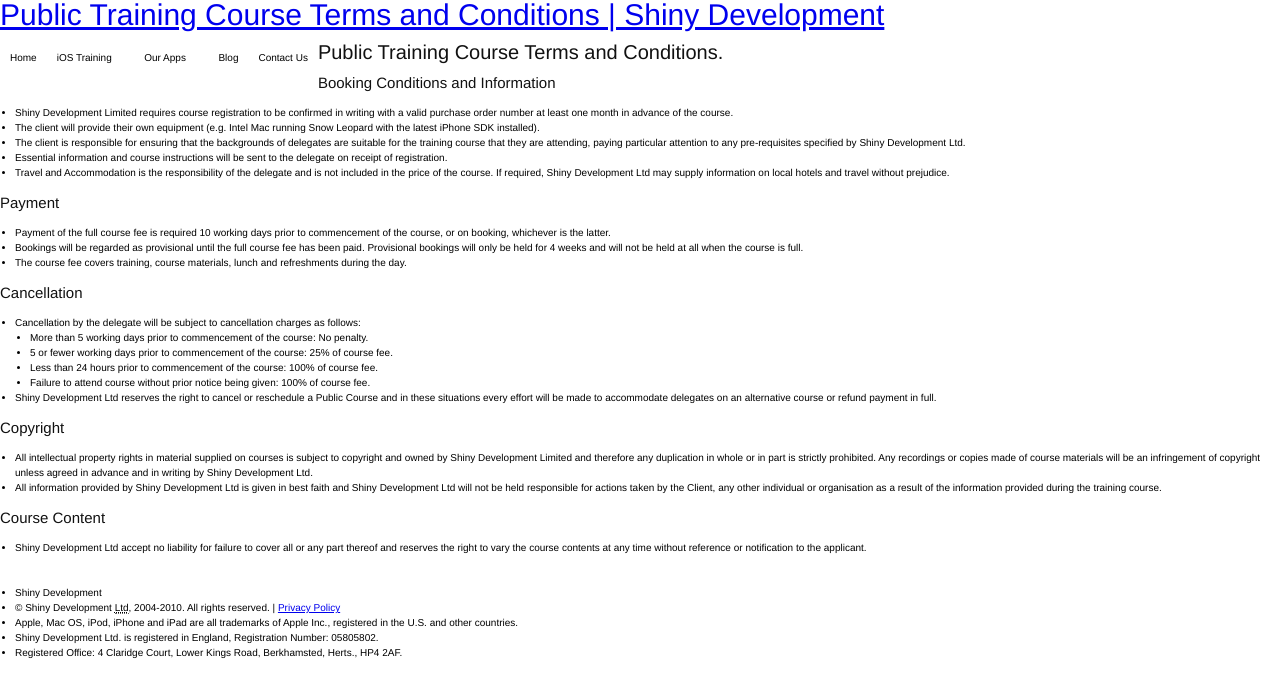
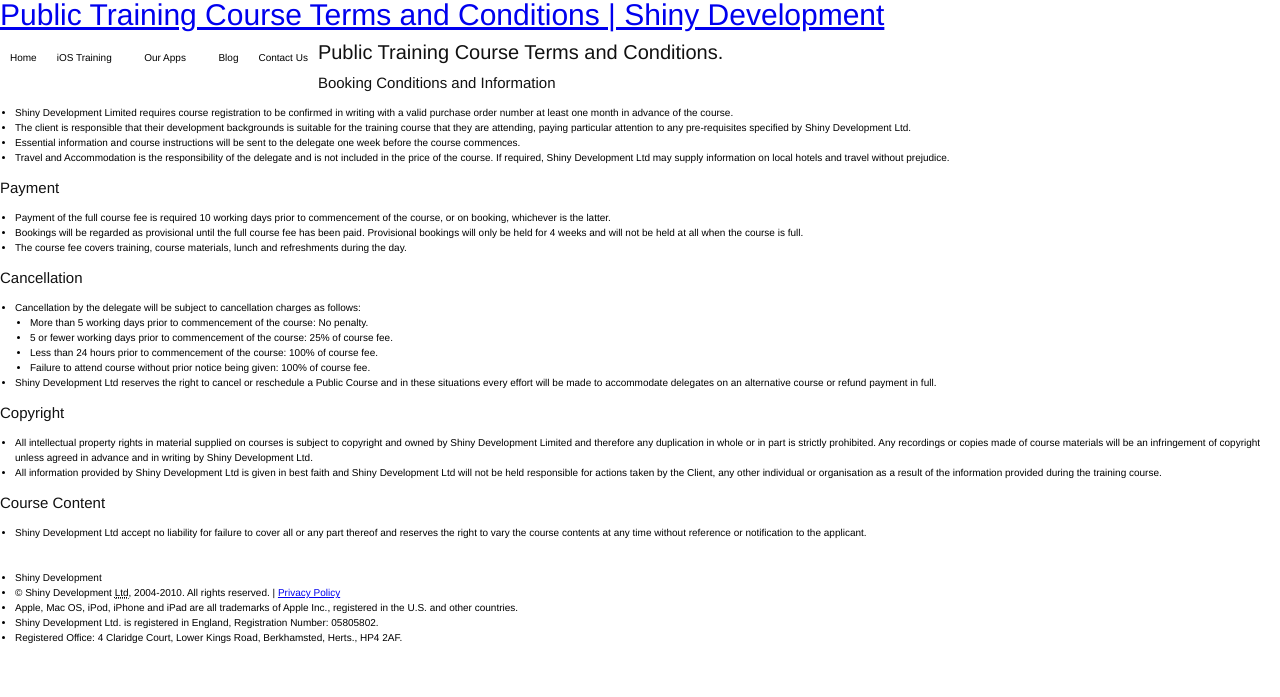
Before and after one commit to shinydevelopment/ShinyDevelopment-Holding, a Jekyll site: the page built from public-training-terms.html, in a window 1280 px wide. Shown: the top 697 px of the page. Built offline with Jekyll 4.4.1, drawn with Linux system fonts in a browser that asks for light colours; Markdown is read by kramdown in place of the engine named in the settings; comment, search, counter and statistics services are not loaded.

Commit message:
Updated public course terms and conditions.

```diff
--- a/public-training-terms.html
+++ b/public-training-terms.html
@@ -12,9 +12,8 @@
       <h3>Booking Conditions and Information</h3>
       <ul>
         <li>Shiny Development Limited requires course registration to be confirmed in writing with a valid purchase order number at least one month in advance of the course.</li>
-        <li>The client will provide their own equipment (e.g. Intel Mac running Snow Leopard with the latest iPhone SDK installed).</li>
-        <li>The client is responsible for ensuring that the backgrounds of delegates are suitable for the training course that they are attending, paying particular attention to any pre-requisites specified by Shiny Development Ltd.</li>
-        <li>Essential information and course instructions will be sent to the delegate on receipt of registration.</li>
+        <li>The client is responsible that their development backgrounds is suitable for the training course that they are attending, paying particular attention to any pre-requisites specified by Shiny Development Ltd.</li>
+        <li>Essential information and course instructions will be sent to the delegate one week before the course commences.</li>
         <li>Travel and Accommodation is the responsibility of the delegate and is not included in the price of the course. If required, Shiny Development Ltd may supply information on local hotels and travel without prejudice.</li>
       </ul>
       <h3>Payment</h3>
```
